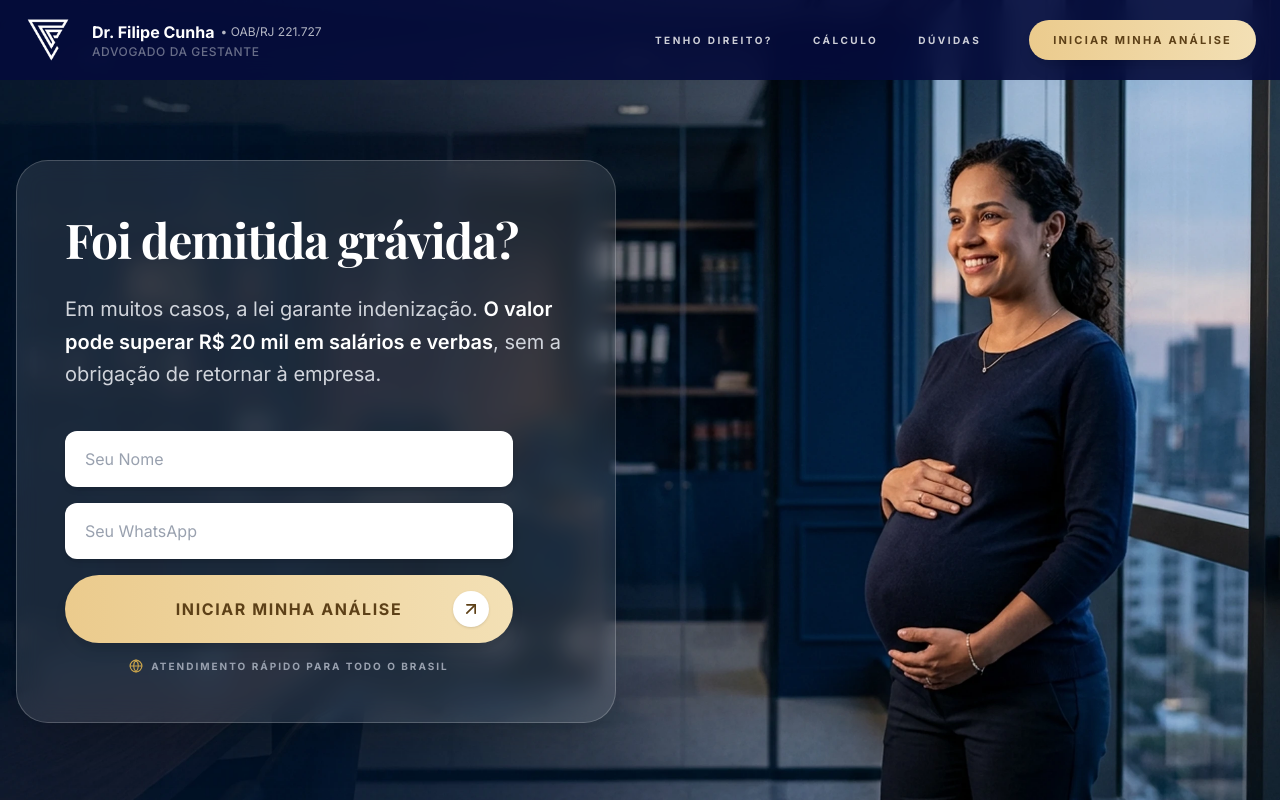
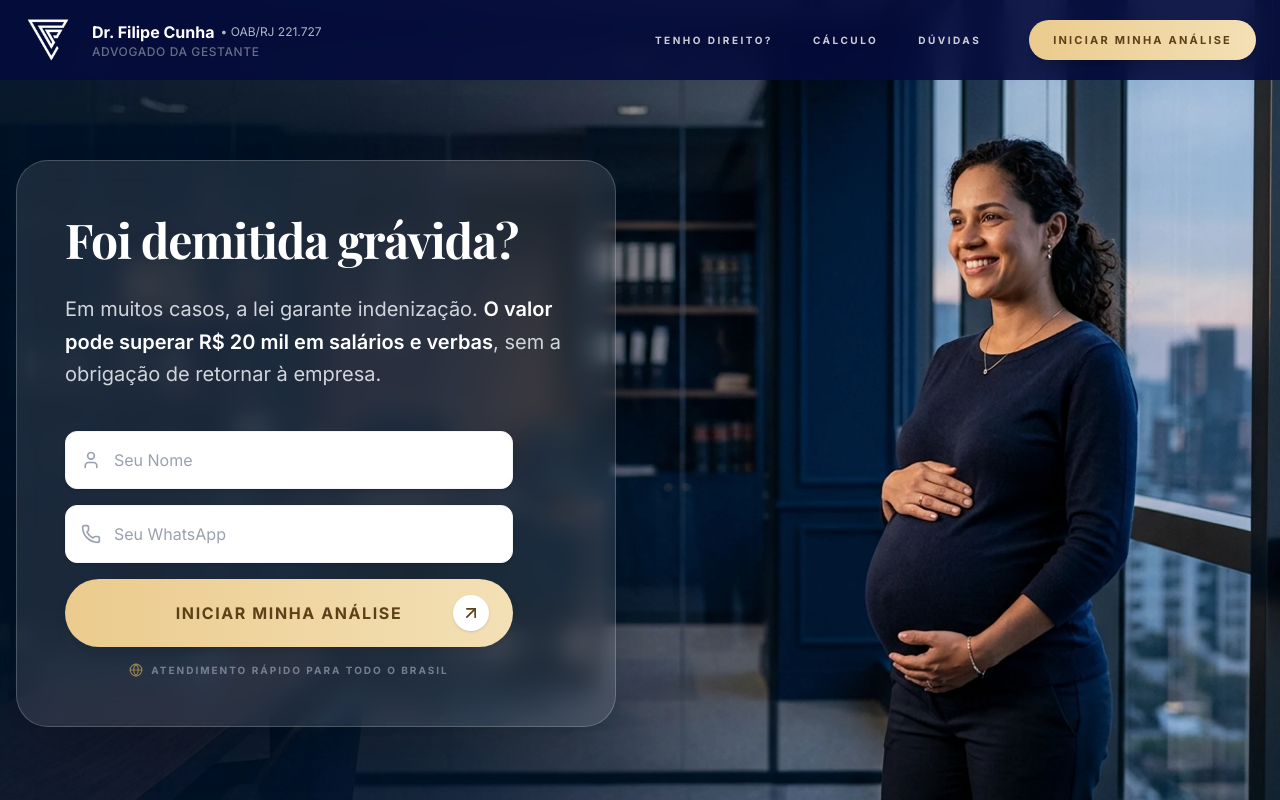
Before and after one commit to caiomvigreja-tech/direito-trabalhista-gestante, a React (Vite) app: page / in a window 1280 px wide. Shown: the top 800 px of the page. Built offline with nearby package versions, Linux system fonts and the light colour scheme; no server answers; a web font is replaced by a local one.

Commit message:
feat: enhance LeadForm UI with icons and dynamic title, and update copy in CTA sections

```diff
--- a/src/components/FinalCtaSection.tsx
+++ b/src/components/FinalCtaSection.tsx
@@ -38,7 +38,7 @@ export const FinalCtaSection: React.FC<FinalCtaSectionProps> = React.memo(({
               Consulte um advogado de confiança e descubra agora se você pode ter direito.
             </h2>
             <p className="text-white/70 text-lg md:text-xl max-w-3xl mx-auto leading-relaxed font-light font-sans">
-              Nossa equipe de especialistas está à disposição para analisar o seu caso.
+              O Dr. Filipe Cunha e sua equipe estão à disposição para analisar o seu caso.
             </p>
           </div>
 
@@ -65,15 +65,18 @@ export const FinalCtaSection: React.FC<FinalCtaSectionProps> = React.memo(({
       <section className="py-20 px-4 bg-[#b25553] text-white relative overflow-hidden antialiased">
         <div className="max-w-4xl mx-auto text-center flex flex-col items-center relative z-10">
           {/* Alert-style Title container */}
-          <div className="inline-flex items-center gap-3 bg-white/10 backdrop-blur-sm border border-white/20 px-6 py-3 rounded-full mb-8">
-            <AlertTriangle className="w-5 h-5 text-[#EBCB8D]" />
-            <h2 className="font-sans text-sm md:text-base font-black tracking-[0.2em] uppercase whitespace-nowrap">
+          <div className="inline-flex items-center gap-3 bg-white/10 backdrop-blur-sm border border-white/20 px-6 md:px-7 py-2.5 md:py-3.5 rounded-full mb-8 max-w-full">
+            <AlertTriangle className="w-4 h-4 md:w-5 md:h-5 text-[#EBCB8D] shrink-0" />
+            <h2 className="font-sans text-[11px] md:text-[1.1rem] font-black tracking-widest md:tracking-[0.2em] uppercase whitespace-nowrap overflow-hidden text-ellipsis">
               Atenção: seu prazo está diminuindo.
             </h2>
           </div>
           <div className="max-w-2xl mx-auto">
             <p className="text-white font-medium text-base md:text-lg leading-relaxed font-sans">
-              A lei trabalhista estabelece um prazo; que começou a correr na data da demissão - quanto antes você agir, mais chances (Art. 11 da CLT).
+              A lei trabalhista estabelece um prazo que começou a correr na data da demissão - quanto antes você agir, mais chances.
+            </p>
+            <p className="mt-4 text-white/60 text-[10px] md:text-xs font-bold uppercase tracking-[0.2em] font-sans">
+              (Art. 11 da CLT)
             </p>
           </div>
         </div>
--- a/src/components/HeroSection.tsx
+++ b/src/components/HeroSection.tsx
@@ -49,6 +49,7 @@ export const HeroSection: React.FC<HeroSectionProps> = React.memo(({
               onPhoneChange={onPhoneChange}
               onSubmit={onSubmit}
               isLoading={isLoading}
+              showTitle={false}
             />
           </div>
         </div>
--- a/src/components/LeadForm.tsx
+++ b/src/components/LeadForm.tsx
@@ -1,5 +1,5 @@
 import React from 'react';
-import { ArrowUpRight, Globe } from 'lucide-react';
+import { ArrowUpRight, Globe, User, Phone } from 'lucide-react';
 
 interface LeadFormProps {
   formData: { name: string; phone: string };
@@ -7,6 +7,7 @@ interface LeadFormProps {
   onNameChange: (name: string) => void;
   onSubmit: (e: React.FormEvent) => void;
   isLoading?: boolean;
+  showTitle?: boolean;
 }
 
 export const LeadForm: React.FC<LeadFormProps> = ({
@@ -14,14 +15,19 @@ export const LeadForm: React.FC<LeadFormProps> = ({
   onPhoneChange,
   onNameChange,
   onSubmit,
-  isLoading
+  isLoading,
+  showTitle = true
 }) => {
   return (
     <form className="space-y-4" onSubmit={onSubmit}>
-      <div>
+      {showTitle && (
+        <h3 className="text-[#050C3B] font-bold text-center text-[1.1rem] md:text-[1.375rem] mb-6 font-sans leading-tight whitespace-nowrap">Inicie sua análise agora</h3>
+      )}
+      <div className="relative group">
+        <User className="absolute left-4 top-1/2 -translate-y-1/2 w-5 h-5 text-gray-400 transition-colors group-focus-within:text-[#C9A44C]" />
         <input
           type="text"
-          className="w-full px-5 py-4 rounded-xl border-none focus:ring-2 focus:ring-[#EBCB8D] outline-none transition bg-white text-gray-800 placeholder:text-gray-400 shadow-md font-sans border border-gray-100"
+          className="w-full pl-12 pr-5 py-4 rounded-xl border border-gray-100 focus:ring-2 focus:ring-[#EBCB8D]/20 focus:border-[#EBCB8D] outline-none transition-all duration-300 bg-white text-gray-800 placeholder:text-gray-400 shadow-sm font-sans hover:border-[#EBCB8D]/50"
           placeholder="Seu Nome"
           value={formData.name}
           onChange={(e) => onNameChange(e.target.value)}
@@ -29,10 +35,11 @@ export const LeadForm: React.FC<LeadFormProps> = ({
           disabled={isLoading}
         />
       </div>
-      <div>
+      <div className="relative group">
+        <Phone className="absolute left-4 top-1/2 -translate-y-1/2 w-5 h-5 text-gray-400 transition-colors group-focus-within:text-[#C9A44C]" />
         <input
           type="tel"
-          className="w-full px-5 py-4 rounded-xl border-none focus:ring-2 focus:ring-[#EBCB8D] outline-none transition bg-white text-gray-800 placeholder:text-gray-400 shadow-md font-sans border border-gray-100"
+          className="w-full pl-12 pr-5 py-4 rounded-xl border border-gray-100 focus:ring-2 focus:ring-[#EBCB8D]/20 focus:border-[#EBCB8D] outline-none transition-all duration-300 bg-white text-gray-800 placeholder:text-gray-400 shadow-sm font-sans hover:border-[#EBCB8D]/50"
           placeholder="Seu WhatsApp"
           value={formData.phone}
           onChange={onPhoneChange}
@@ -42,18 +49,18 @@ export const LeadForm: React.FC<LeadFormProps> = ({
       </div>
       <button
         type="submit"
-        className="w-full bg-gradient-to-r from-[#EBCB8D] to-[#F3E0B5] hover:from-[#F3E0B5] hover:to-[#EBCB8D] text-[#5D4017] font-bold py-4 px-4 sm:px-6 rounded-full shadow-lg flex items-center justify-between group mt-2 disabled:opacity-50"
+        className="w-full bg-gradient-to-r from-[#EBCB8D] to-[#F3E0B5] hover:from-[#F3E0B5] hover:to-[#EBCB8D] text-[#5D4017] font-bold py-4 px-4 sm:px-6 rounded-full shadow-lg flex items-center justify-between group mt-2 disabled:opacity-50 transition-all duration-300 hover:shadow-xl active:scale-95"
         disabled={isLoading}
       >
-        <div className="w-9 h-9 hidden sm:block" /> {/* Spacer for centering on desktop */}
+        <div className="w-9 h-9 hidden sm:block" />
         <span className="flex-grow text-center uppercase font-bold tracking-wider sm:tracking-widest text-sm sm:text-base font-sans whitespace-nowrap px-2">
           {isLoading ? 'ENVIANDO...' : 'INICIAR MINHA ANÁLISE'}
         </span>
-        <div className="bg-white rounded-full p-2 flex items-center justify-center shadow-sm flex-shrink-0">
+        <div className="bg-white rounded-full p-2 flex items-center justify-center shadow-sm flex-shrink-0 group-hover:bg-[#5D4017] group-hover:text-white transition-all duration-300">
           <ArrowUpRight className="w-5 h-5" />
         </div>
       </button>
-      <div className="mt-4 flex items-center justify-center gap-2 text-[9px] sm:text-[10px] font-bold tracking-widest sm:tracking-[0.2em] uppercase text-gray-400 font-sans">
+      <div className="mt-4 flex items-center justify-center gap-2 text-[10px] font-bold tracking-widest sm:tracking-[0.2em] uppercase text-gray-400 font-sans opacity-70">
         <Globe className="w-3.5 h-3.5 text-[#C9A44C]" />
         <span className="whitespace-nowrap">Atendimento rápido para todo o Brasil</span>
       </div>
```
